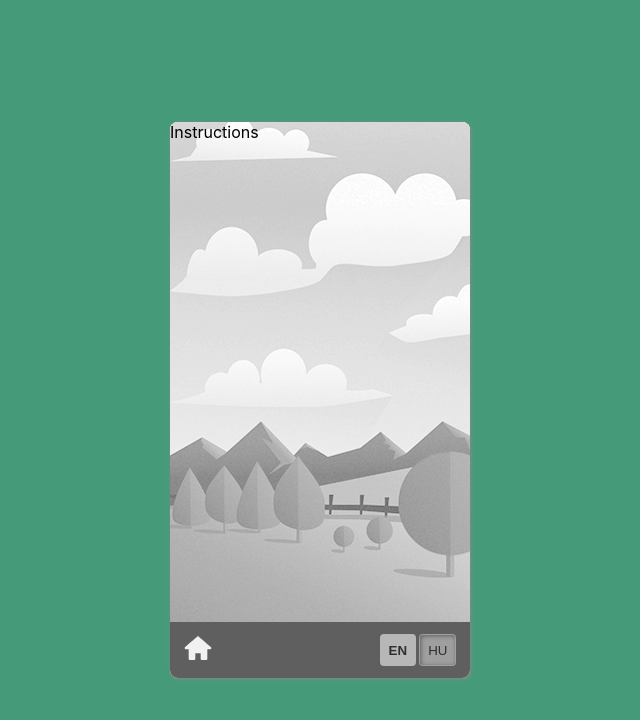
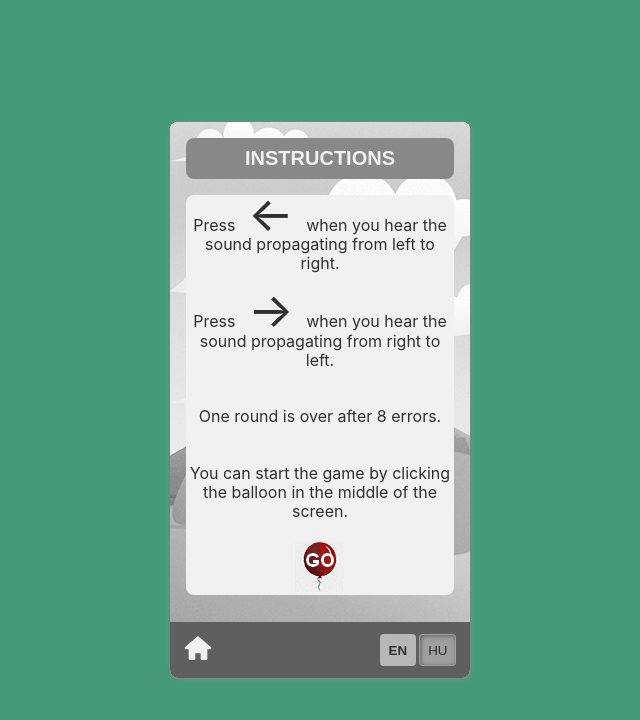
Before and after one commit to sialiacurrucoides/TOJwithReact, a React (Create React App) app: page /instructions in a window 1280 px wide. Shown: the top 720 px of the page, without its empty margins (320-960 px from the left). Built offline with nearby package versions, Linux system fonts and the light colour scheme.

Commit message:
instructions page

```diff
--- /dev/null
+++ b/src/components/pages/Instructions.module.scss
@@ -0,0 +1,30 @@
+@use '../../scss/variables';
+
+.instructions {
+    padding: 1rem;
+    text-align: center;
+    height: 100%;
+}
+
+.textBox {
+    width: 100%;
+    height: 80%;
+    color: variables.$black;
+    background-color: variables.$white;
+    border-radius: 8px;
+    margin-top: 1rem;
+    display: flex;
+    flex-direction: column;
+    justify-content: space-around;
+    align-items: center;
+
+    & p {
+        line-height: 1.2;
+    }
+}
+
+.arrow {
+    font-size: 300%;
+    line-height: 0;
+    margin: 0 0.5rem;
+}
--- a/src/components/pages/Instructions.tsx
+++ b/src/components/pages/Instructions.tsx
@@ -1,5 +1,47 @@
+import { defineMessages, FormattedMessage } from 'react-intl';
+import styles from './Instructions.module.scss';
+import Button from '../UI/Button';
+import BalloonIcon from '../../assets/imgs/juli_jatek_lufi_GO.png';
+
+const messages = defineMessages({
+    title: {
+        id: 'button.instructions',
+        defaultMessage: 'Instructions'
+    },
+    paragraph1: {
+        id: 'instructions.para1',
+        defaultMessage: 'Press {leftArrow} when you hear the sound propagating from left to right.'
+    },
+    paragraph2: {
+        id: 'instructions.para2',
+        defaultMessage: 'Press {rightArrow} when you hear the sound propagating from right to left.'
+    },
+    paragraph3: {
+        id: 'instructions.para3',
+        defaultMessage: 'One round is over after 8 errors.'
+    },
+    paragraph4: {
+        id: 'instructions.para4',
+        defaultMessage: 'You can start the game by clicking the balloon in the middle of the screen.'
+    }
+});
+
 const Instructions: React.FC = () => {
-    return <div>Instructions</div>;
+    return (
+        <div className={styles.instructions}>
+            <Button color={styles.red} width="100%"><FormattedMessage {...messages.title}/></Button>
+            <div className={styles.textBox}>
+                <p><FormattedMessage {...messages.paragraph1}
+                values={{leftArrow: <span className={styles.arrow}>&#8592;</span>}}/></p>
+                <p><FormattedMessage {...messages.paragraph2}
+                values={{rightArrow: <span className={styles.arrow}>&#8594;</span>}}/></p>
+                <p><FormattedMessage {...messages.paragraph3}/></p>
+                <p><FormattedMessage {...messages.paragraph4}/></p>
+                <img src={BalloonIcon} alt="ballon icon"/>
+
+            </div>
+        </div>
+    );
 };
 
 export default Instructions;
--- a/src/locales/translations/hu.json
+++ b/src/locales/translations/hu.json
@@ -2,5 +2,9 @@
     "button.play": "Játék",
     "button.instructions": "Instrukciók",
     "button.achievements": "Eredmények",
-    "button.about": "Rólunk"
+    "button.about": "Rólunk",
+    "instructions.para1": "Nyomd le a {leftArrow} gombot, ha balról jobbra haladt a hang.",
+    "instructions.para2": "Nyomd le a {rightArrow} gombot, ha jobbról balra haladt a hang.",
+    "instructions.para3": "A játék 8 hiba után ér véget.",
+    "instructions.para4": "A játék térben középen lévő lufira kattintva kezdhetsz."
 }
```
